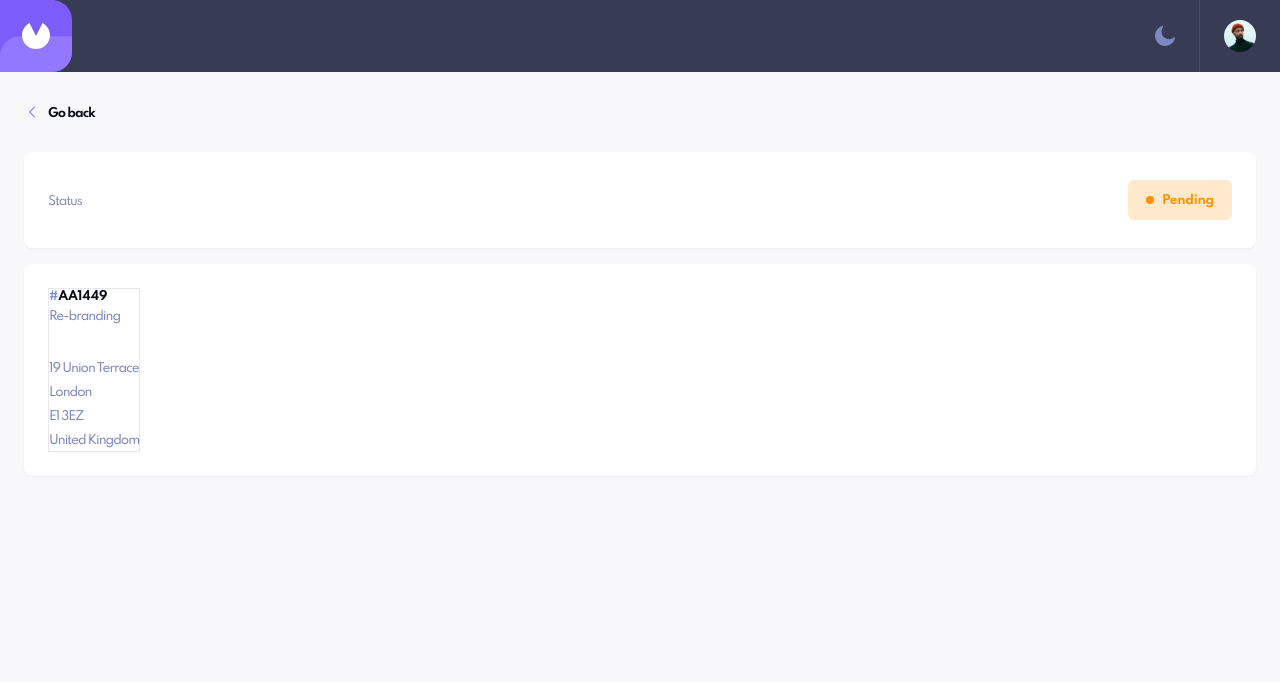
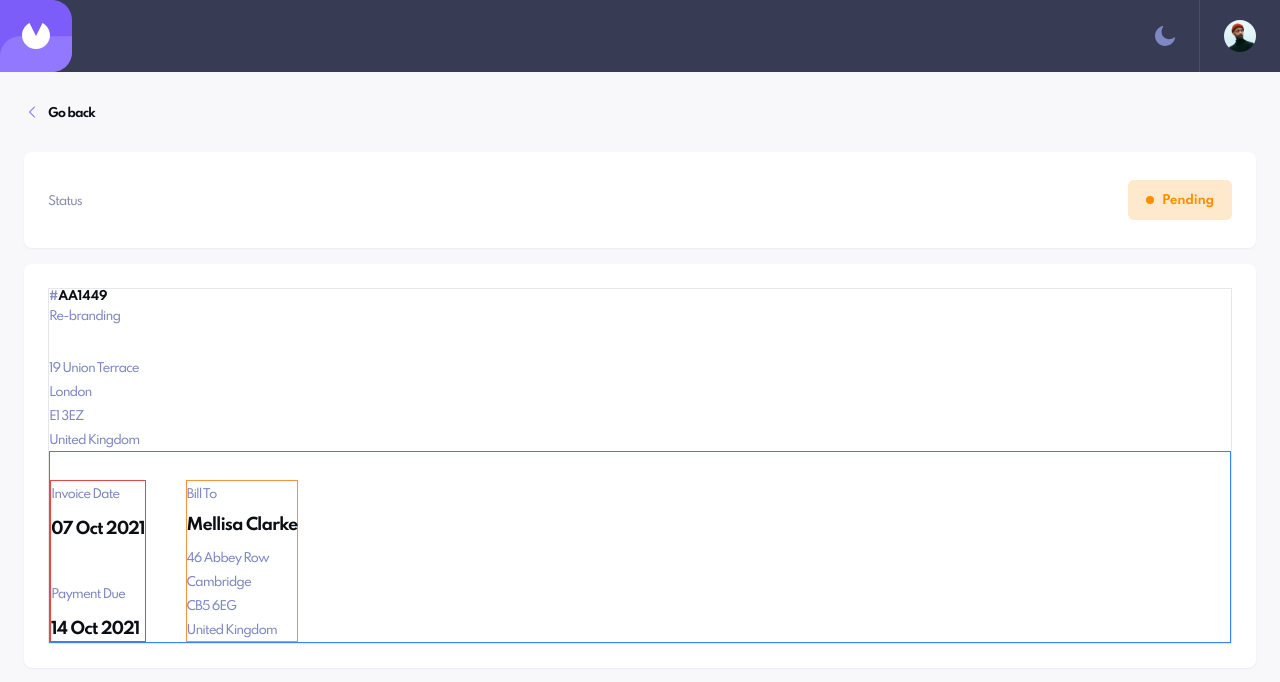
Before and after one commit to kristjanv001/invoice-app, a Next.js app: page /dashboard/view/AA1449 in a window 1280 px wide. Shown: the top 682 px of the page. Built offline with nearby package versions, Linux system fonts and the light colour scheme.

Commit message:
view invoice page wip - added invoice date and bill to

```diff
--- a/app/components/DescriptiveText.tsx
+++ b/app/components/DescriptiveText.tsx
@@ -1,6 +1,6 @@
 export function DescriptiveText({ text }: Props) {
   return (
-    <span className="text-xs font-medium text-true_lavender leading-4">
+    <span className="text-xs font-medium text-true_lavender leading-none">
       {text}
     </span>
   );
--- a/app/dashboard/view/[id]/page.tsx
+++ b/app/dashboard/view/[id]/page.tsx
@@ -2,6 +2,7 @@ import { InvoiceLabel } from "@/app/dashboard/InvoiceLabel";
 import { INVOICES } from "../../../data";
 import { InvoiceId } from "@/app/components/InvoiceId";
 import { DescriptiveText } from "@/app/components/DescriptiveText";
+import { formatDate } from "@/app/utils/date";
 
 export default function InvoiceView({ params }: Props) {
   const invoice = INVOICES.find((invoice) => invoice.id === params.id)!;
@@ -19,17 +20,17 @@ export default function InvoiceView({ params }: Props) {
         </span>
         <InvoiceLabel intent={invoice?.status} />
       </div>
-      <div className="bg-white rounded-lg shadow-sm flex p-6 mt-4">
-        <div className="flex-col border">
-
-          <div className="flex-col mb-7">
+      <div className="bg-white rounded-lg shadow-sm p-6 mt-4">
+        <div className="border w-full">
+          <div className="mb-7">
             <div className="mb-[-2px]">
               <InvoiceId id={invoice.id} />
             </div>
             <DescriptiveText text={invoice.description} />
           </div>
 
-          <div className="flex-col">
+          <div>
+            <div>
               <p>
                 <DescriptiveText text={invoice.senderAddress.street} />
               </p>
@@ -44,6 +45,47 @@ export default function InvoiceView({ params }: Props) {
               </p>
             </div>
 
+            <div className="flex flex-row border border-blue-500">
+              {/* Invoice Date & Due */}
+              <div className="flex flex-col border border-red-500 mt-7 mr-10">
+                <div>
+                  <DescriptiveText text="Invoice Date" />
+                  <p className="font-bold text-base mt-3">
+                    {formatDate(invoice.createdAt)}
+                  </p>
+                </div>
+
+                <div className="mt-10">
+                  <DescriptiveText text="Payment Due" />
+                  <p className=" font-bold text-base mt-3">
+                    {formatDate(invoice.paymentDue)}
+                  </p>
+                </div>
+              </div>
+
+              <div className="mt-7 border border-orange-400">
+                <DescriptiveText text="Bill To" />
+                <p className=" font-bold text-base mt-2">
+                  {invoice.clientName}
+                </p>
+
+                <div className="mt-2">
+                  <p>
+                    <DescriptiveText text={invoice.clientAddress.street} />
+                  </p>
+                  <p>
+                    <DescriptiveText text={invoice.clientAddress.city} />
+                  </p>
+                  <p>
+                    <DescriptiveText text={invoice.clientAddress.postCode} />
+                  </p>
+                  <p>
+                    <DescriptiveText text={invoice.clientAddress.country} />
+                  </p>
+                </div>
+              </div>
+            </div>
+          </div>
         </div>
       </div>
     </div>
--- a/app/layout.tsx
+++ b/app/layout.tsx
@@ -1,6 +1,7 @@
 import type { Metadata } from 'next'
 import localFont from 'next/font/local'
 import './globals.css'
+import { League_Spartan } from "next/font/google"
 
 const spartan = localFont({
   src: [
@@ -33,13 +34,22 @@ export const metadata: Metadata = {
   description: 'Invoice tracking application.',
 }
 
+//👇 Configure our font object
+const spartan2 = League_Spartan({
+  subsets: ['latin'],
+  display: 'swap',
+})
+
 export default function RootLayout({
   children,
 }: {
   children: React.ReactNode
 }) {
   return (
-    <html lang="en" className={`${spartan.variable} bg-zhenzhubai_pearl text-ruined_smores`}>
+    <html
+      lang="en"
+      className={`${spartan.variable} bg-zhenzhubai_pearl text-ruined_smores`}
+    >
       <body>{children}</body>
     </html>
   )
```
Lines whose indentation alone changed are shown as unchanged.
